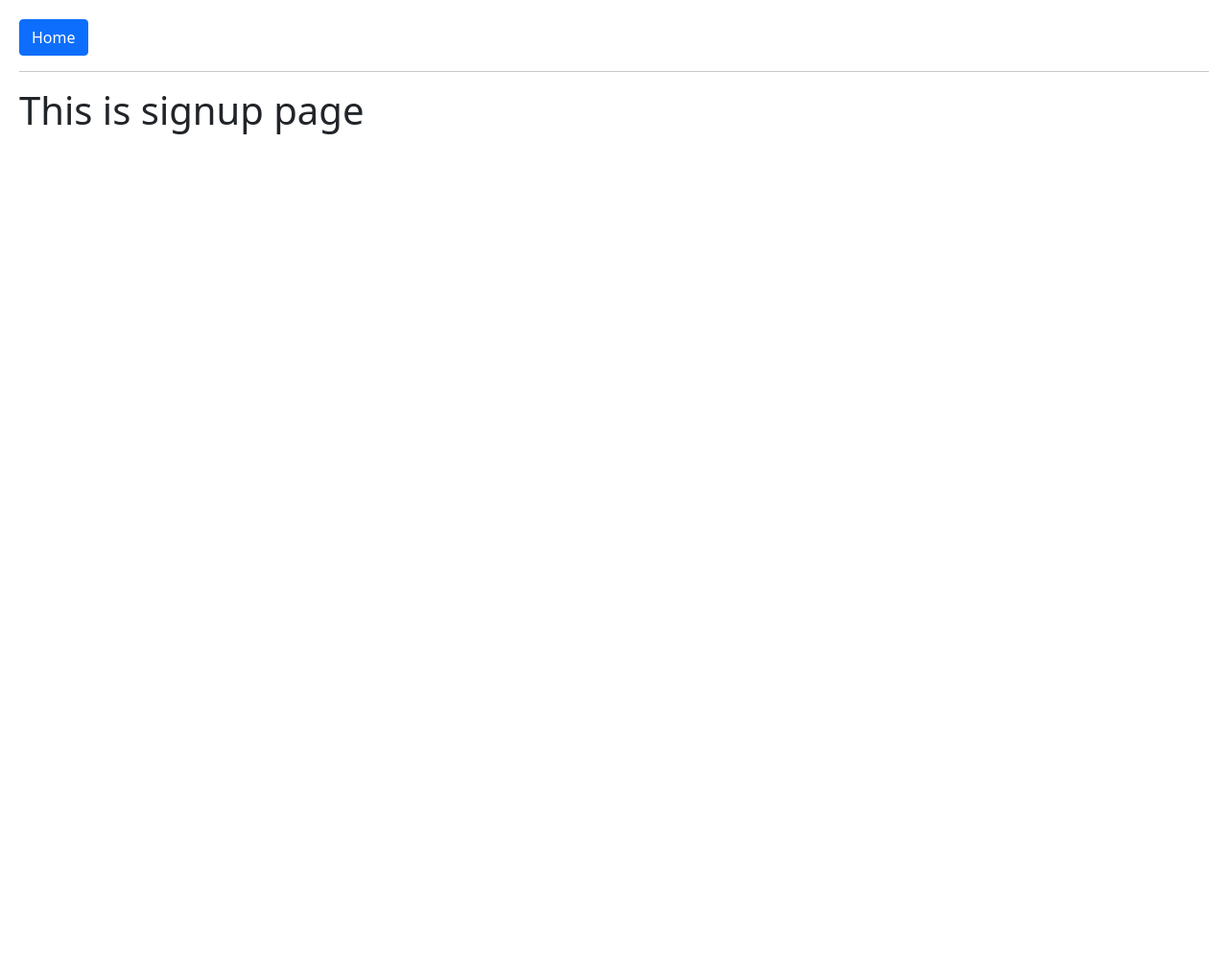
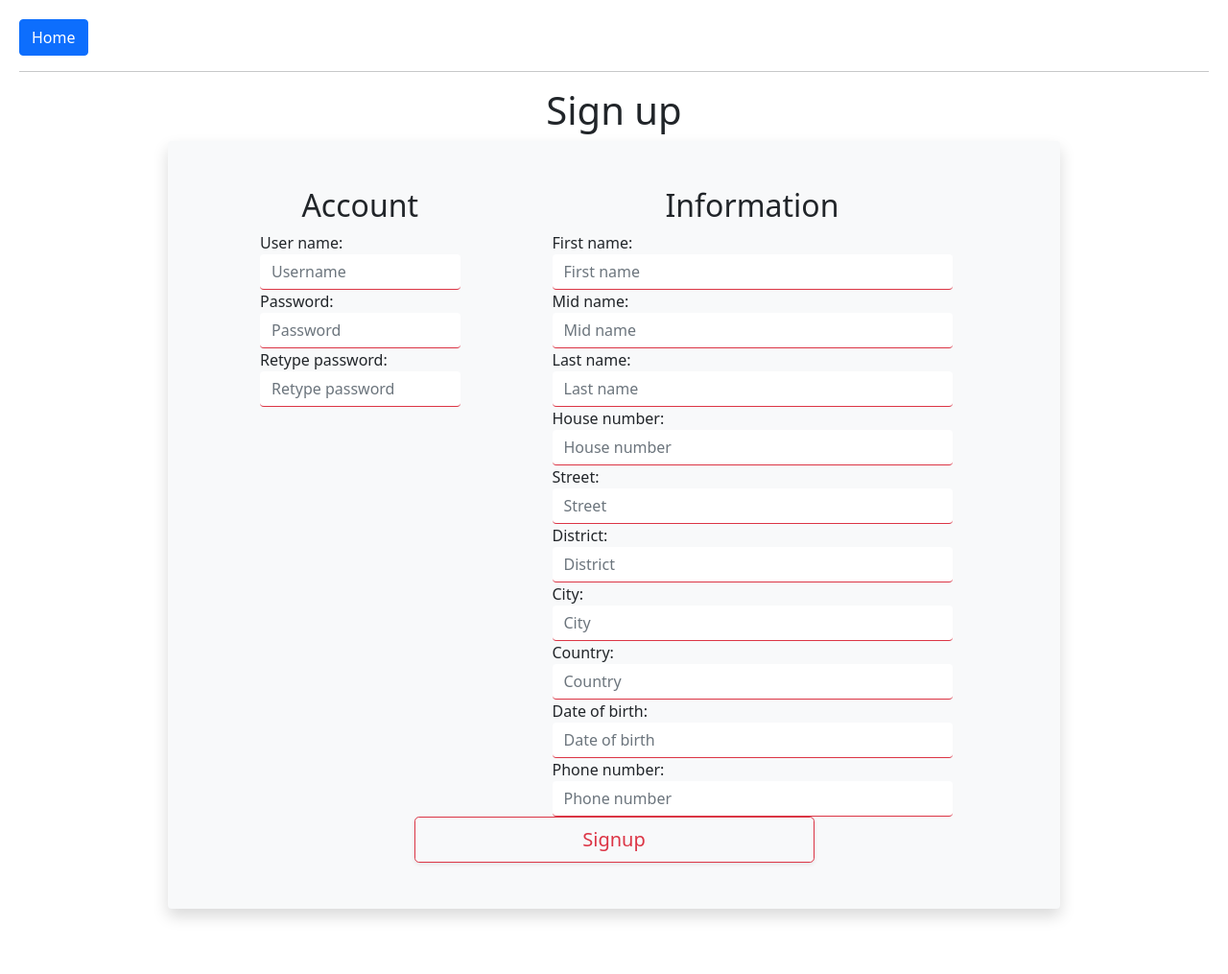
Before and after one commit to HoangPham3003/KTTK_PM, a Django app: page /customer/signup/ in a window 1280 px wide. Shown: the whole page at 96% size. Before the commit the page ends 140 px from the top, so only its background shows below. Run offline with Django 4.2, Linux system fonts and the light colour scheme; some libraries are stand-ins or nearby versions.

Commit message:
add sign up store 04

```diff
--- a/Store_04/customer/forms.py
+++ b/Store_04/customer/forms.py
@@ -4,3 +4,22 @@ from django import forms
 class LoginForm(forms.Form):
     username = forms.CharField(label='User name', max_length=100, widget=forms.TextInput(attrs={'placeholder': 'Username', 'class': 'border border-danger border-top-0 border-end-0 border-start-0 form-control'}))
     password = forms.CharField(label='Password', widget=forms.PasswordInput(attrs={'placeholder': 'Password', 'class': 'border border-danger border-top-0 border-end-0 border-start-0 form-control'}))
+
+
+class SignupFormAccount(forms.Form):
+    username = forms.CharField(label='User name', max_length=100, widget=forms.TextInput(attrs={'placeholder': 'Username', 'class': 'border border-danger border-top-0 border-end-0 border-start-0 form-control'}))
+    password = forms.CharField(label='Password', widget=forms.PasswordInput(attrs={'placeholder': 'Password', 'class': 'border border-danger border-top-0 border-end-0 border-start-0 form-control'}))
+    password_retyped = forms.CharField(label='Retype password', widget=forms.PasswordInput(attrs={'placeholder': 'Retype password', 'class': 'border border-danger border-top-0 border-end-0 border-start-0 form-control'}))
+
+
+class SignupFormInformation(forms.Form):
+    firstname = forms.CharField(label='First name', max_length=100, widget=forms.TextInput(attrs={'placeholder': 'First name', 'class': 'border border-danger border-top-0 border-end-0 border-start-0 form-control'}))
+    midname = forms.CharField(label='Mid name', max_length=100, widget=forms.TextInput(attrs={'placeholder': 'Mid name', 'class': 'border border-danger border-top-0 border-end-0 border-start-0 form-control'}))
+    lastname = forms.CharField(label='Last name', max_length=100, widget=forms.TextInput(attrs={'placeholder': 'Last name', 'class': 'border border-danger border-top-0 border-end-0 border-start-0 form-control'}))
+    house_number = forms.CharField(label='House number', max_length=100, widget=forms.TextInput(attrs={'placeholder': 'House number', 'class': 'border border-danger border-top-0 border-end-0 border-start-0 form-control'}))
+    street = forms.CharField(label='Street', max_length=100, widget=forms.TextInput(attrs={'placeholder': 'Street', 'class': 'border border-danger border-top-0 border-end-0 border-start-0 form-control'}))
+    district = forms.CharField(label='District', max_length=100, widget=forms.TextInput(attrs={'placeholder': 'District', 'class': 'border border-danger border-top-0 border-end-0 border-start-0 form-control'}))
+    city = forms.CharField(label='City', max_length=100, widget=forms.TextInput(attrs={'placeholder': 'City', 'class': 'border border-danger border-top-0 border-end-0 border-start-0 form-control'}))
+    country = forms.CharField(label='Country', max_length=100, widget=forms.TextInput(attrs={'placeholder': 'Country', 'class': 'border border-danger border-top-0 border-end-0 border-start-0 form-control'}))
+    dob = forms.DateField(label='Date of birth', widget=forms.DateInput(attrs={'placeholder': 'Date of birth', 'class': 'border border-danger border-top-0 border-end-0 border-start-0 form-control'}))
+    phone = forms.CharField(label='Phone number', max_length=100, widget=forms.TextInput(attrs={'placeholder': 'Phone number', 'class': 'border border-danger border-top-0 border-end-0 border-start-0 form-control'}))
--- a/Store_04/customer/templates/customer/signup.html
+++ b/Store_04/customer/templates/customer/signup.html
@@ -6,5 +6,29 @@
 {% endblock %}
 
 {% block content %}
-    <h1>This is signup page</h1>
+    <h1 class="text-center">Sign up</h1>
+
+    <form action="" method="post" class="bg-light w-75 p-5 m-auto mb-5 rounded shadow">
+        {% csrf_token %}
+        <div class="d-flex">
+            <div class="w-25 mx-5">
+                <h2 class="text-center">Account</h2>
+                {{ form_account }}
+            </div>
+            <div class="w-50 ms-5">
+                <h2 class="text-center">Information</h2>
+                {{ form_info }}
+            </div>
+        </div>
+        {% if error %}
+            <div id="message_container" class="w-50 mt-5 alert alert-warning d-flex align-items-center mx-auto" role="alert">
+                <i class="bi bi-exclamation-triangle-fill me-3"></i><span id="error">{{ error }}</span>
+            </div>
+        {% endif %}
+        <div class="d-flex justify-content-center">
+            <button type="submit" name="sumbit" class="btn btn-outline-danger w-50 btn-lg shadow-sm">Signup</button>
+        </div>
+    </form>
+
+
 {% endblock %}
--- a/Store_04/customer/urls.py
+++ b/Store_04/customer/urls.py
@@ -5,6 +5,6 @@ app_name = 'customer'
 
 urlpatterns = [
     path('login/', views.login, name='login'),
+    path('logout/', views.logout, name='logout'),
     path('signup/', views.signup, name='signup'),
-    path('logout/', views.logout, name='logout'),
 ]
--- a/Store_04/customer/views.py
+++ b/Store_04/customer/views.py
@@ -1,8 +1,9 @@
 from django.shortcuts import render, get_object_or_404, redirect
 from django.http import HttpResponse
 
-from .forms import LoginForm
+from .forms import LoginForm, SignupFormAccount, SignupFormInformation
 from .models import Customer, Account, Fullname, Address
+from cart.models import Cart
 
 # Create your views here.
 
@@ -32,7 +33,7 @@ def login(request):
                 return render(request, 'customer/login.html', {'form': form, 'error': error})
     else:
         form = LoginForm()
-    return render(request, 'customer/login.html', {'form': form})
+        return render(request, 'customer/login.html', {'form': form})
 
 
 def logout(request):
@@ -42,4 +43,51 @@ def logout(request):
 
 
 def signup(request):
-    return render(request, 'customer/signup.html', {})
+    if request.method == 'POST':
+        form_account = SignupFormAccount(request.POST)
+        form_info = SignupFormInformation(request.POST)
+        if form_account.is_valid() and form_info.is_valid():
+            usn = form_account.cleaned_data['username']
+            pwd = form_account.cleaned_data['password']
+            pwd_retyped = form_account.cleaned_data['password_retyped']
+
+            firstname = form_info.cleaned_data['firstname']
+            midname = form_info.cleaned_data['midname']
+            lastname = form_info.cleaned_data['lastname']
+            house_number = form_info.cleaned_data['house_number']
+            street = form_info.cleaned_data['street']
+            district = form_info.cleaned_data['district']
+            city = form_info.cleaned_data['city']
+            country = form_info.cleaned_data['country']
+            dob = form_info.cleaned_data['dob']
+            phone = form_info.cleaned_data['phone']
+
+            if pwd != pwd_retyped:
+                error = "Password retyped must be same with new password!"
+                form_account = SignupFormAccount(request.POST)
+                form_info = SignupFormInformation(request.POST)
+                return render(request, 'customer/signup.html',
+                              {'form_account': form_account, 'form_info': form_info, 'error': error})
+            else:
+                try:
+                    data = Account.objects.get(username=usn)
+                    error = "Username existed!"
+                    form_account = SignupFormAccount(request.POST)
+                    form_info = SignupFormInformation(request.POST)
+                    return render(request, 'customer/signup.html', {'form_account': form_account, 'form_info': form_info, 'error': error})
+                except:
+                    new_account = Account(username=usn, password=pwd_retyped)
+                    new_account.save()
+                    new_address = Address(number_of_house=house_number, street=street, district=district, city=city, country=country)
+                    new_address.save()
+                    new_fullname = Fullname(firstname=firstname, midname=midname, lastname=lastname)
+                    new_fullname.save()
+                    new_customer = Customer(dob=dob, phone=phone, account=new_account, address=new_address, fullname=new_fullname)
+                    new_customer.save()
+                    new_cart = Cart(customer=new_customer, total_cost=0)
+                    new_cart.save()
+                    return redirect("/customer/login")
+    else:
+        form_account = SignupFormAccount()
+        form_info = SignupFormInformation()
+        return render(request, 'customer/signup.html', {'form_account': form_account, 'form_info': form_info})
```
Also changed, not shown: Store_04/db.sqlite3.
